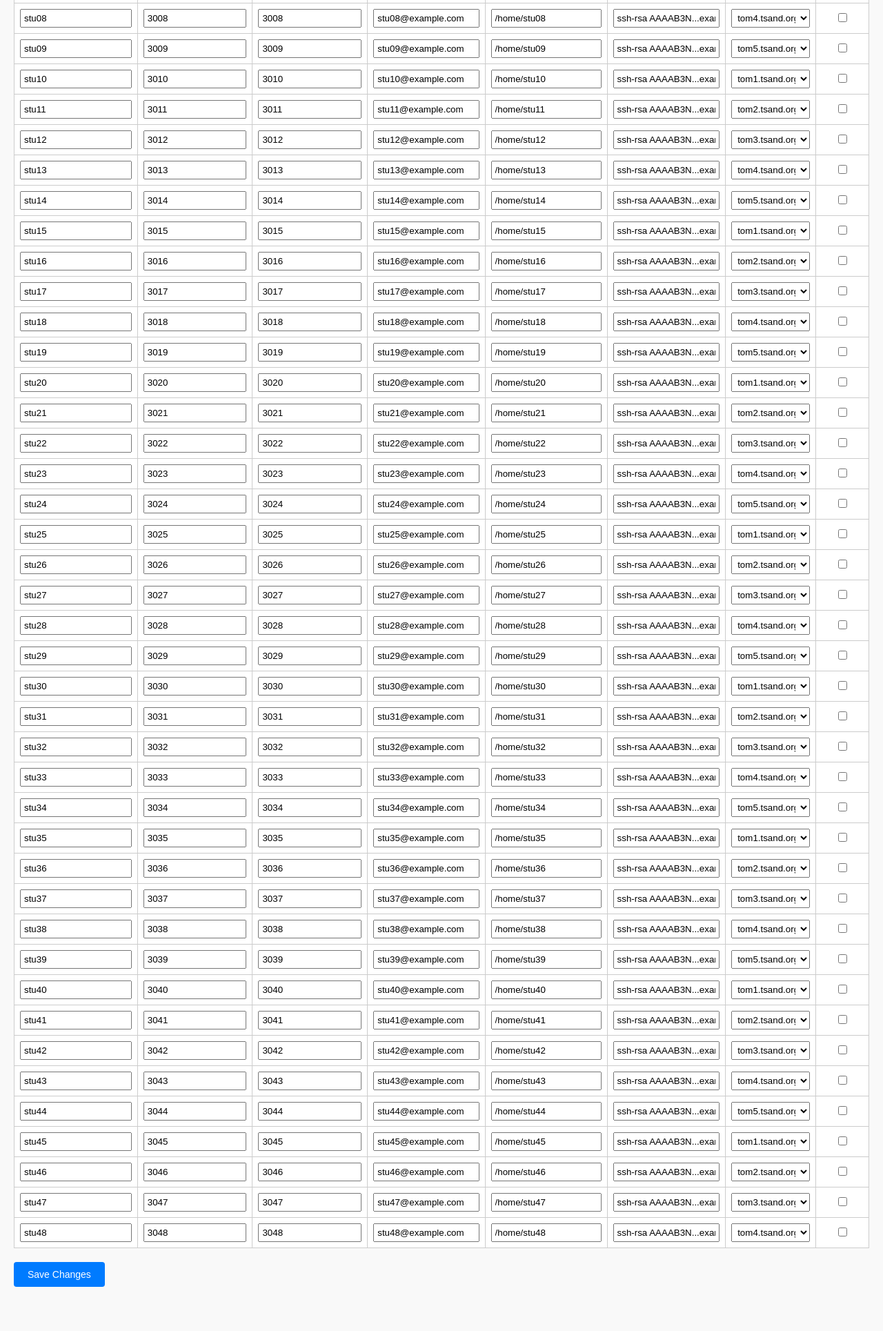
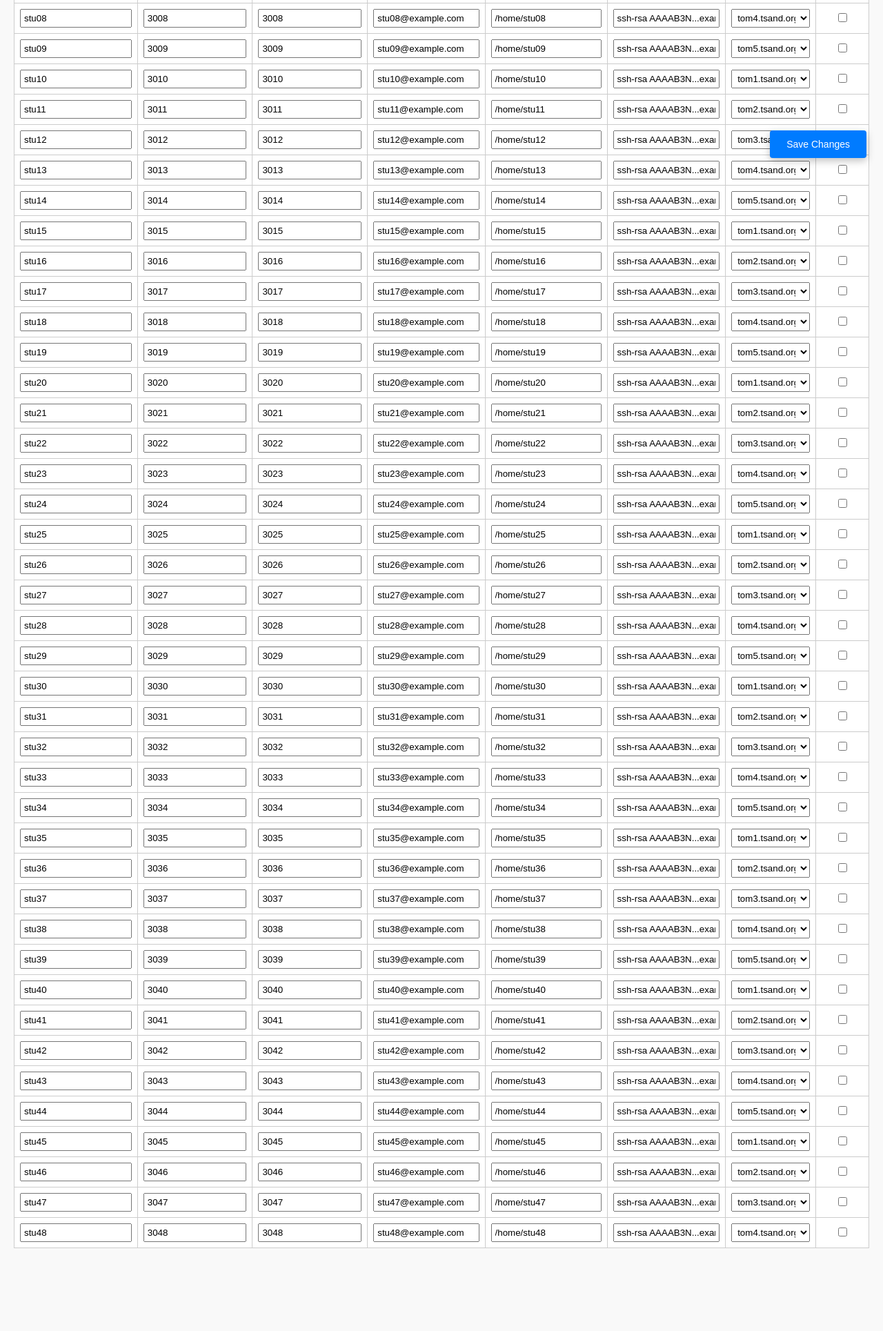
Before and after one commit to tomsandholm/csv-user-manager, a PHP site: page / in a window 1280 px wide. Shown: the part 547-2476 px from the top of the page at 69% size. Before the commit the page ends 2412 px from the top, so only its background shows below. Run offline with PHP 8.4, Linux system fonts and the light colour scheme.

Commit message:
cursor added floating save button

```diff
--- a/index.php
+++ b/index.php
@@ -207,7 +207,7 @@ if (!$reloadFromPost) {
     <meta charset="UTF-8">
     <title>CSV User Manager</title>
     <style>
-        body { font-family: Arial, sans-serif; margin: 20px; background-color: #f9f9f9; }
+        body { font-family: Arial, sans-serif; margin: 20px; padding-bottom: 80px; background-color: #f9f9f9; }
         /* separate borders are required for position:sticky on <th> to work */
         table { width: 100%; border-collapse: separate; border-spacing: 0; margin-bottom: 20px; background: #fff; }
         th, td { border-bottom: 1px solid #ccc; border-right: 1px solid #ccc; padding: 8px; text-align: left; }
@@ -221,7 +221,22 @@ if (!$reloadFromPost) {
             box-shadow: 0 2px 4px rgba(0, 0, 0, 0.12);
         }
         input[type="text"], input[type="email"], select { width: 100%; box-sizing: border-box; padding: 4px; }
-        .btn-submit { padding: 10px 20px; background-color: #007BFF; color: white; border: none; cursor: pointer; font-size: 14px; border-radius: 4px; }
+        .save-float {
+            position: fixed;
+            right: 24px;
+            bottom: 24px;
+            z-index: 20;
+        }
+        .btn-submit {
+            padding: 12px 24px;
+            background-color: #007BFF;
+            color: white;
+            border: none;
+            cursor: pointer;
+            font-size: 14px;
+            border-radius: 4px;
+            box-shadow: 0 4px 12px rgba(0, 0, 0, 0.25);
+        }
         .btn-submit:hover { background-color: #0056b3; }
         .delete-col { text-align: center; width: 60px; }
         .new-user-header { padding: 10px; font-weight: bold; background: #dcdcdc; color: #333; }
@@ -316,7 +331,9 @@ if (!$reloadFromPost) {
                 ?>
             </tbody>
         </table>
-        <button type="submit" class="btn-submit">Save Changes</button>
+        <div class="save-float">
+            <button type="submit" class="btn-submit">Save Changes</button>
+        </div>
     </form>
 </body>
 </html>
```
